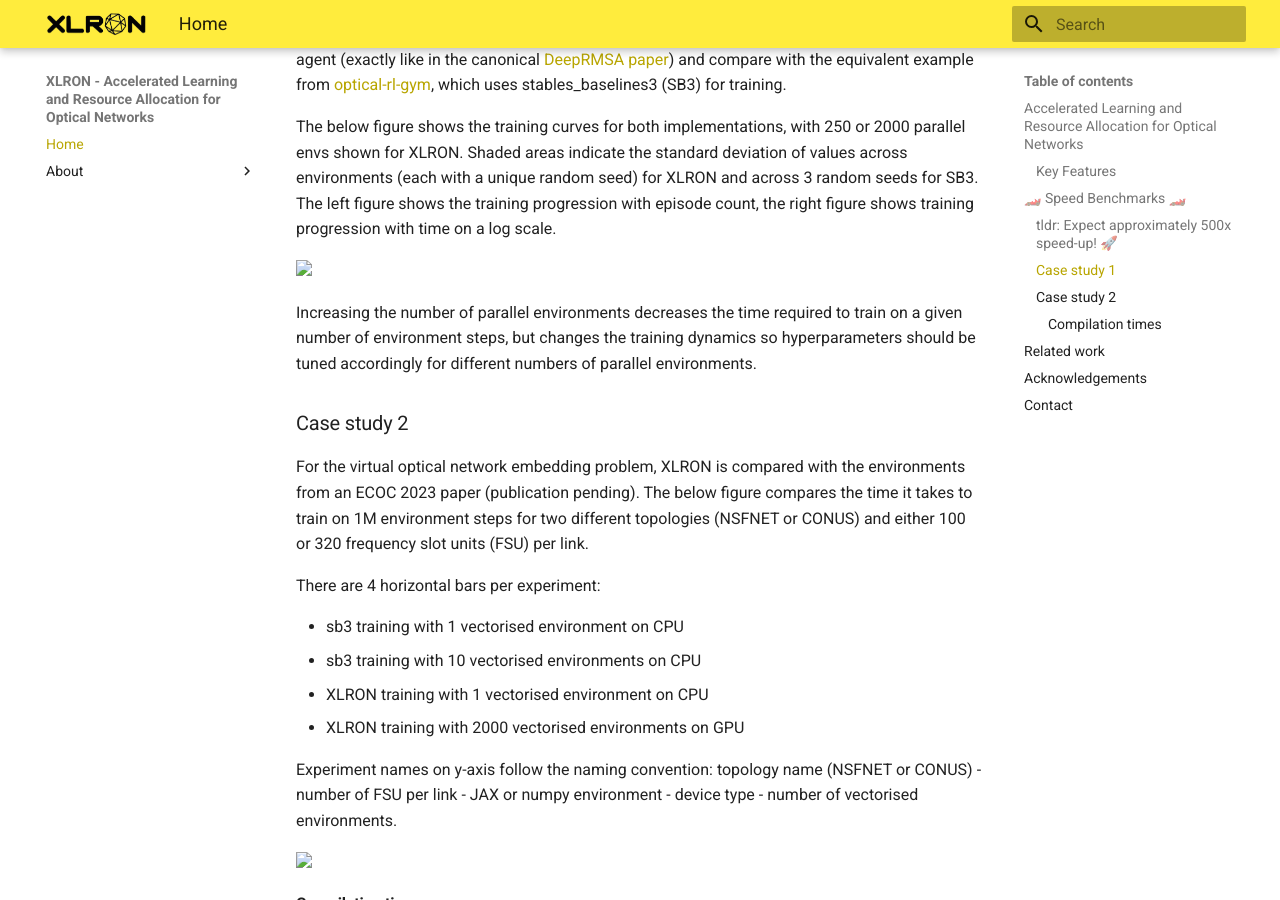
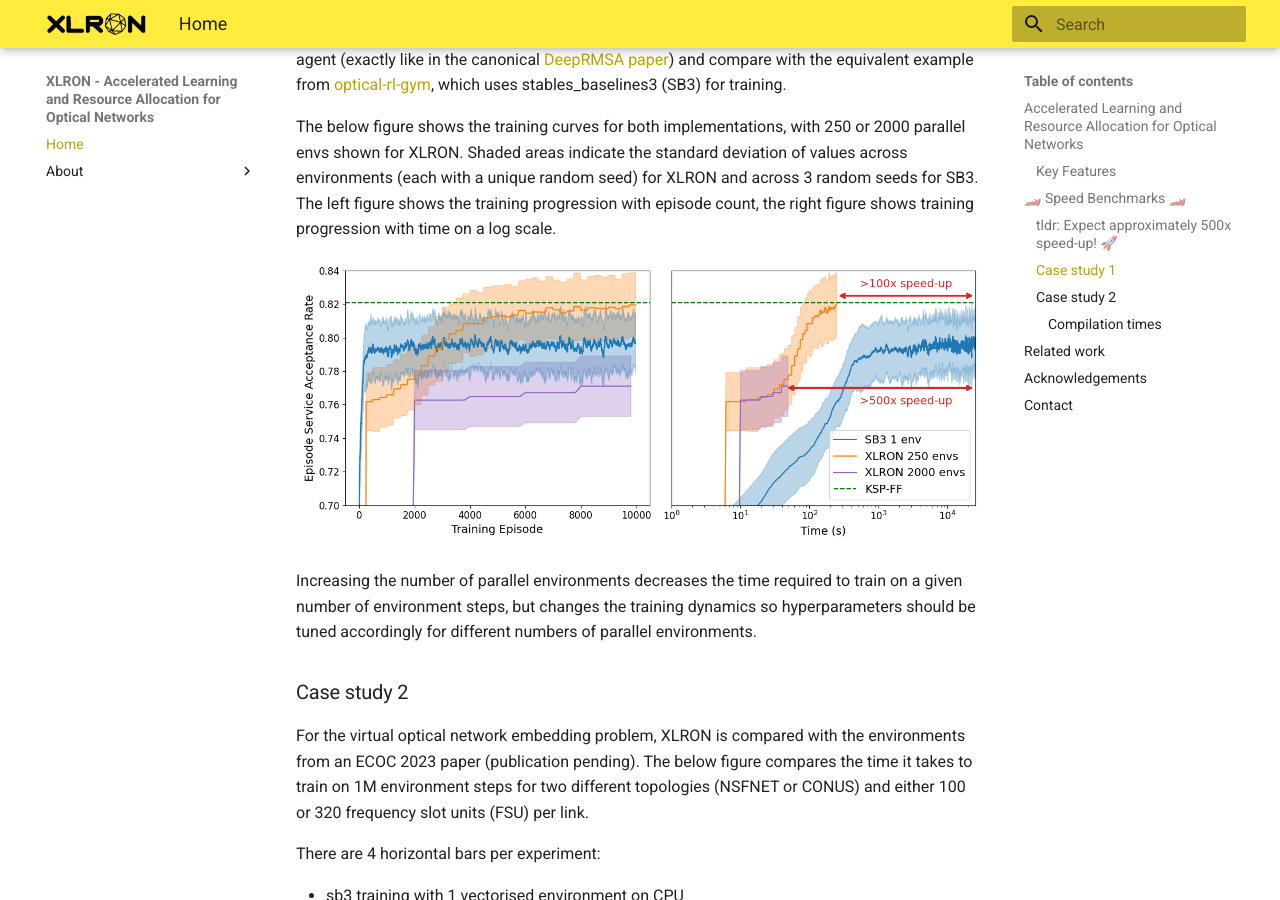
Before and after one commit to micdoh/XLRON, an MkDocs documentation site: the page built from docs/index.md, in a window 1280 px wide and 900 px high, scrolled down 1302 px. Built offline with MkDocs 1.6.1 and Material for MkDocs 9.7.7, drawn with Linux system fonts in a browser that asks for light colours.

Commit message:
Update docs

```diff
--- a/docs/index.md
+++ b/docs/index.md
@@ -43,7 +43,7 @@
 
 The below figure shows the training curves for both implementations, with 250 or 2000 parallel envs shown for XLRON. Shaded areas indicate the standard deviation of values across environments (each with a unique random seed) for XLRON and across 3 random seeds for SB3. The left figure shows the training progression with episode count, the right figure shows training progression with time on a log scale.
 
-<img src="../docs/images/ofc2023_comp_all.png">
+<img src="./images/ofc2023_comp_all.png">
 
 Increasing the number of parallel environments decreases the time required to train on a given number of environment steps, but changes the training dynamics so hyperparameters should be tuned accordingly for different numbers of parallel environments.
 
@@ -62,14 +62,14 @@
 
 Experiment names on y-axis follow the naming convention: topology name (NSFNET or CONUS) - number of FSU per link - JAX or numpy environment - device type - number of vectorised environments.
 
-<img src="../docs/images/ofc2023_vone_comparison.png">
+<img src="./images/ofc2023_vone_comparison.png">
 
 
 #### Compilation times
 
 See below figure for compilatiion times of different environments. Compilation typically takes a few seconds, therefore adds very little overhead to the training process.
 
-<img src="../docs/images/compilation_xlron.png">
+<img src="./images/compilation_xlron.png">
 
 
 
```
